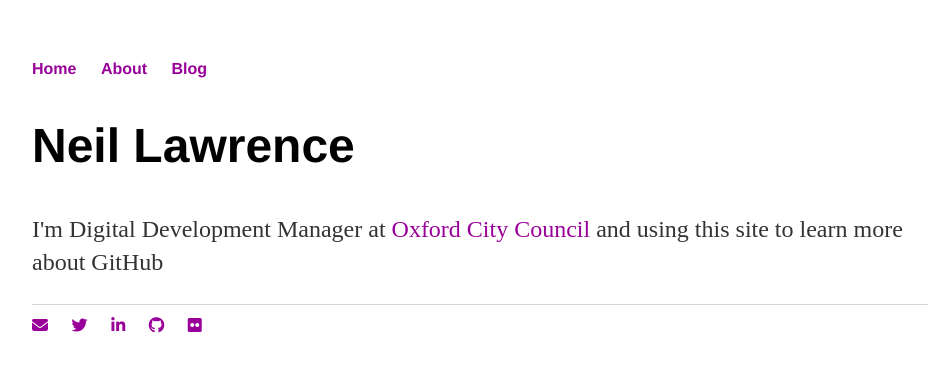
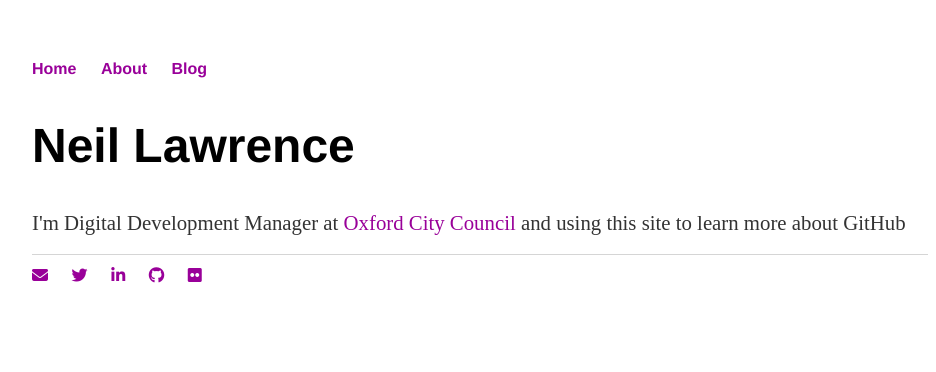
Before and after one commit to electronicdreamplant/electronicdreamplant.github.io, a Jekyll site: the page built from index.html, in a window 1280 px wide. Shown: the top 372 px of the page, without its empty margins (160-1096 px from the left). Built offline with Jekyll 4.4.1, drawn with Linux system fonts in a browser that asks for light colours; nearby versions of some CDN libraries.

Commit message:
Update main.css
changing p styling to make it a bit smaller

```diff
--- a/css/main.css
+++ b/css/main.css
@@ -38,8 +38,8 @@ h2  {
     font-family:'Helvetica', 'Arial', 'Sans-Serif';
 }
 p {
-    font-size: 1.5em;
-    line-height: 1.4em;
+    font-size: 1.3em;
+    line-height: 1.0em;
     color: #333;
 }
 footer {
```
